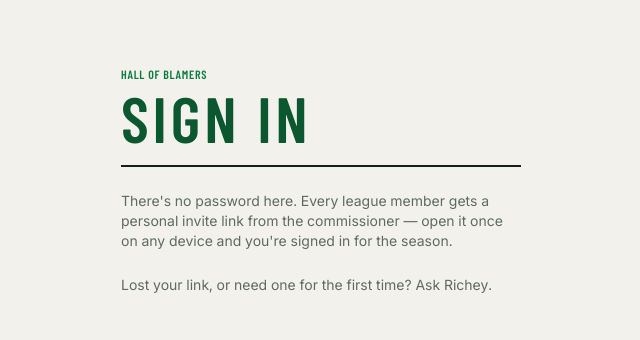
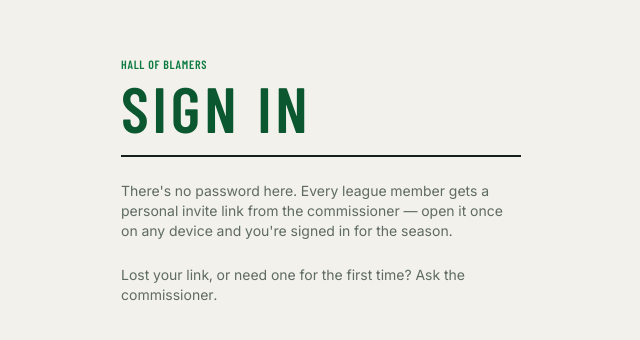
Before and after one commit to Chilldebrand/HallofBlamers, a Next.js app: page /login in a window 1280 px wide. Shown: the part 220-560 px from the top of the page, without its empty margins (319-959 px from the left). Built offline with nearby package versions, Linux system fonts and the light colour scheme.

Commit message:
fix: remove former commissioner from login

```diff
--- a/src/app/login/page.tsx
+++ b/src/app/login/page.tsx
@@ -21,7 +21,7 @@ export default async function LoginPage({ searchParams }: { searchParams: Promis
         There&apos;s no password here. Every league member gets a personal invite link from the
         commissioner — open it once on any device and you&apos;re signed in for the season.
       </p>
-      <p className="text-sm text-muted">Lost your link, or need one for the first time? Ask Richey.</p>
+      <p className="text-sm text-muted">Lost your link, or need one for the first time? Ask the commissioner.</p>
     </div>
   );
 }
```
Also changed, not shown: 1 other file (tests, documents, lock files or other folders).
